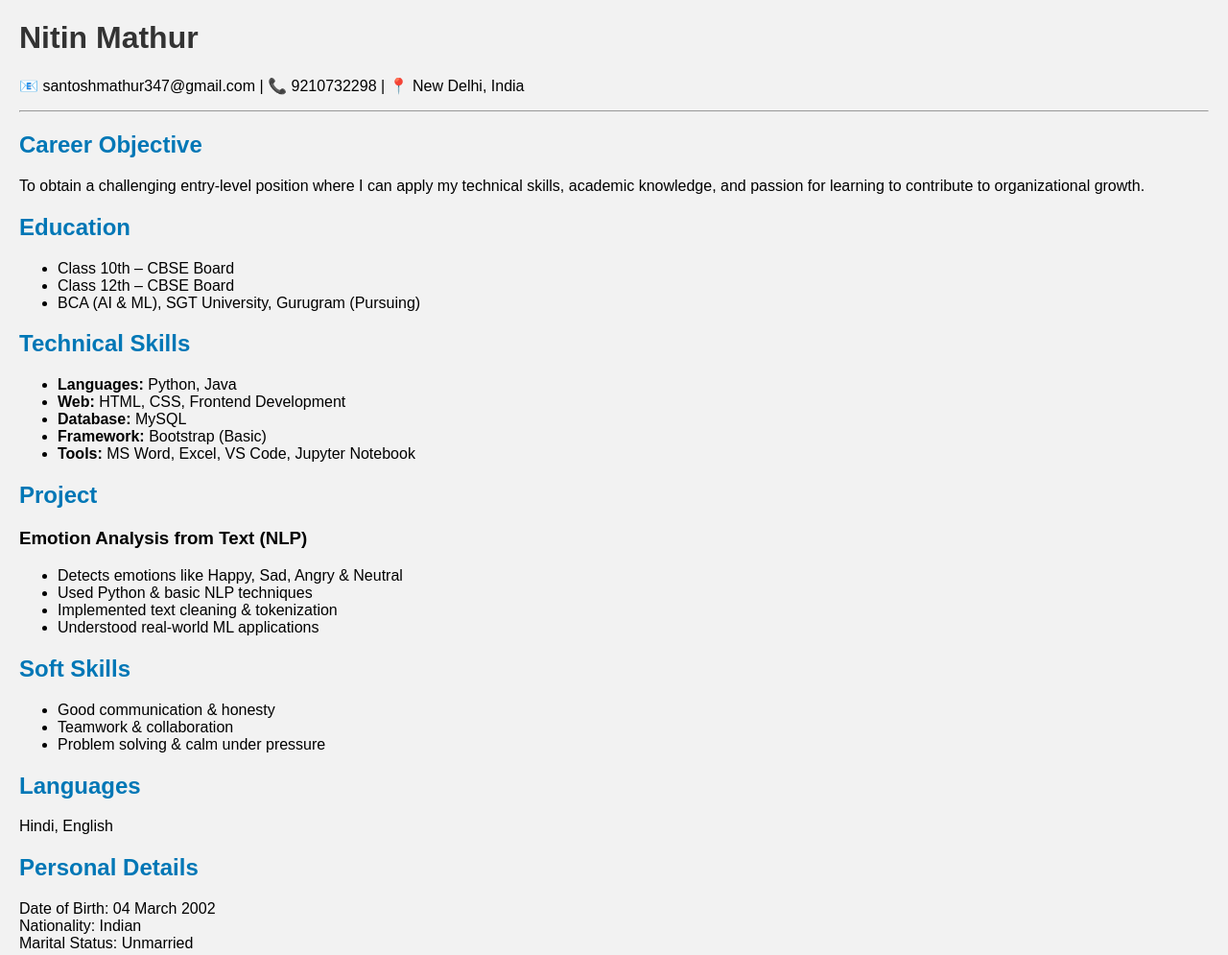
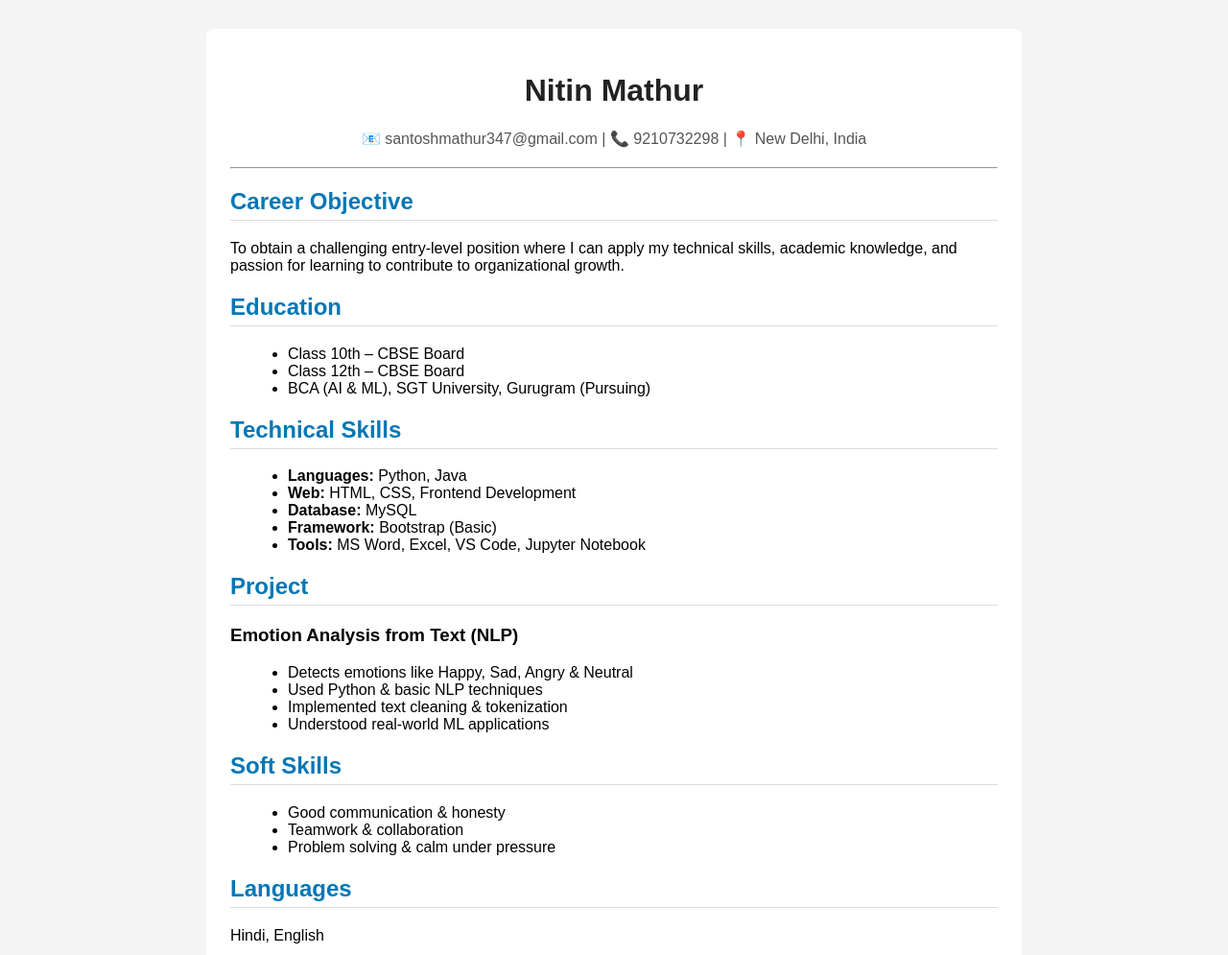
Before and after one commit to Neil9210/my-portfolio-website, a plain HTML site: page index.html in a window 1280 px wide. Shown: the top 995 px of the page at 96% size. Drawn offline with Linux system fonts and the light colour scheme.

Commit message:
Refactor CSS styles for body and add container class

```diff
--- a/style.css
+++ b/style.css
@@ -1,13 +1,37 @@
 body{
-    font-family: Arial;
-    margin: 20px;
-    background:#f2f2f2;
+    font-family: Arial, sans-serif;
+    background:#f4f4f4;
+    margin:0;
+}
+
+.container{
+    max-width:800px;
+    background:white;
+    margin:30px auto;
+    padding:25px;
+    border-radius:8px;
 }
 
 h1{
-    color:#333;
+    text-align:center;
+    color:#222;
+}
+
+.contact{
+    text-align:center;
+    color:#555;
 }
 
 h2{
     color:#0077b6;
+    border-bottom:1px solid #ddd;
+    padding-bottom:5px;
 }
+
+ul{
+    margin-left:20px;
+}
+
+hr{
+    margin:20px 0;
+}
```
